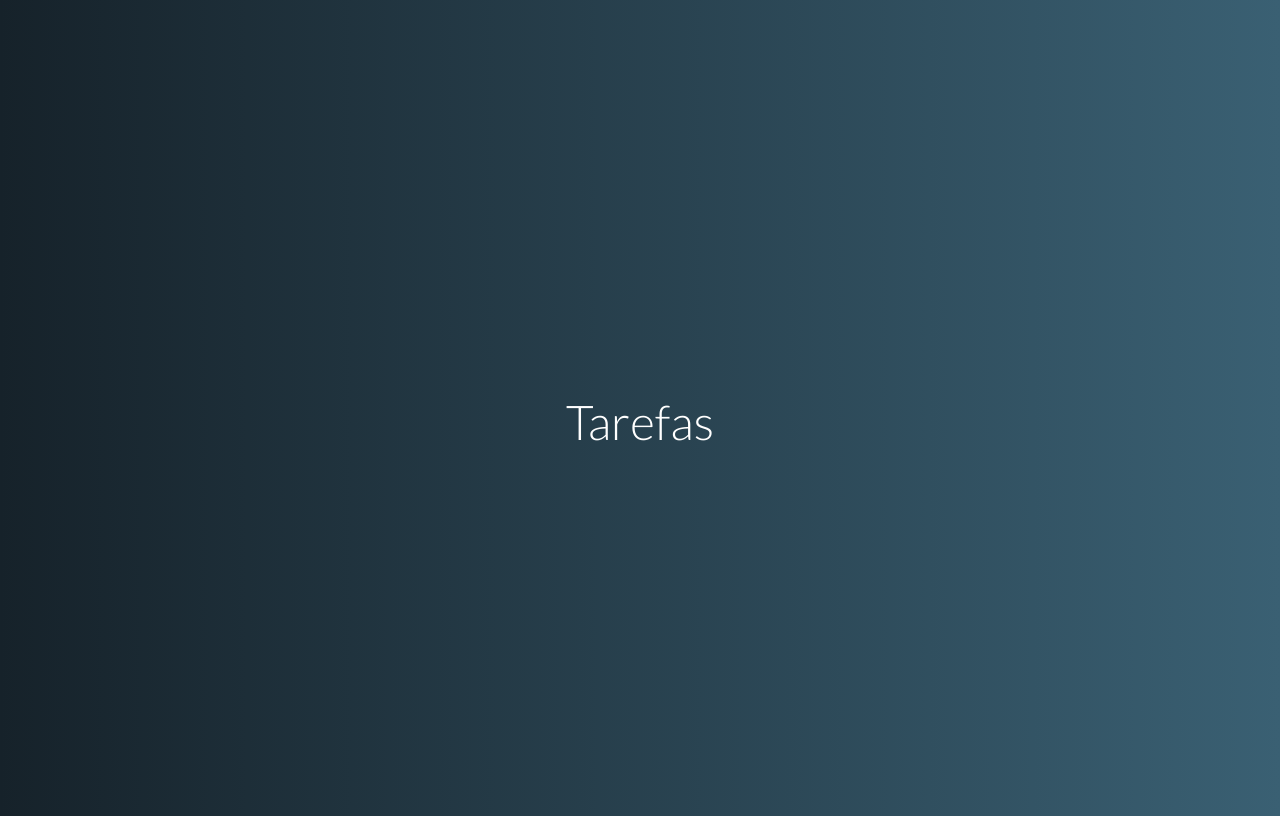
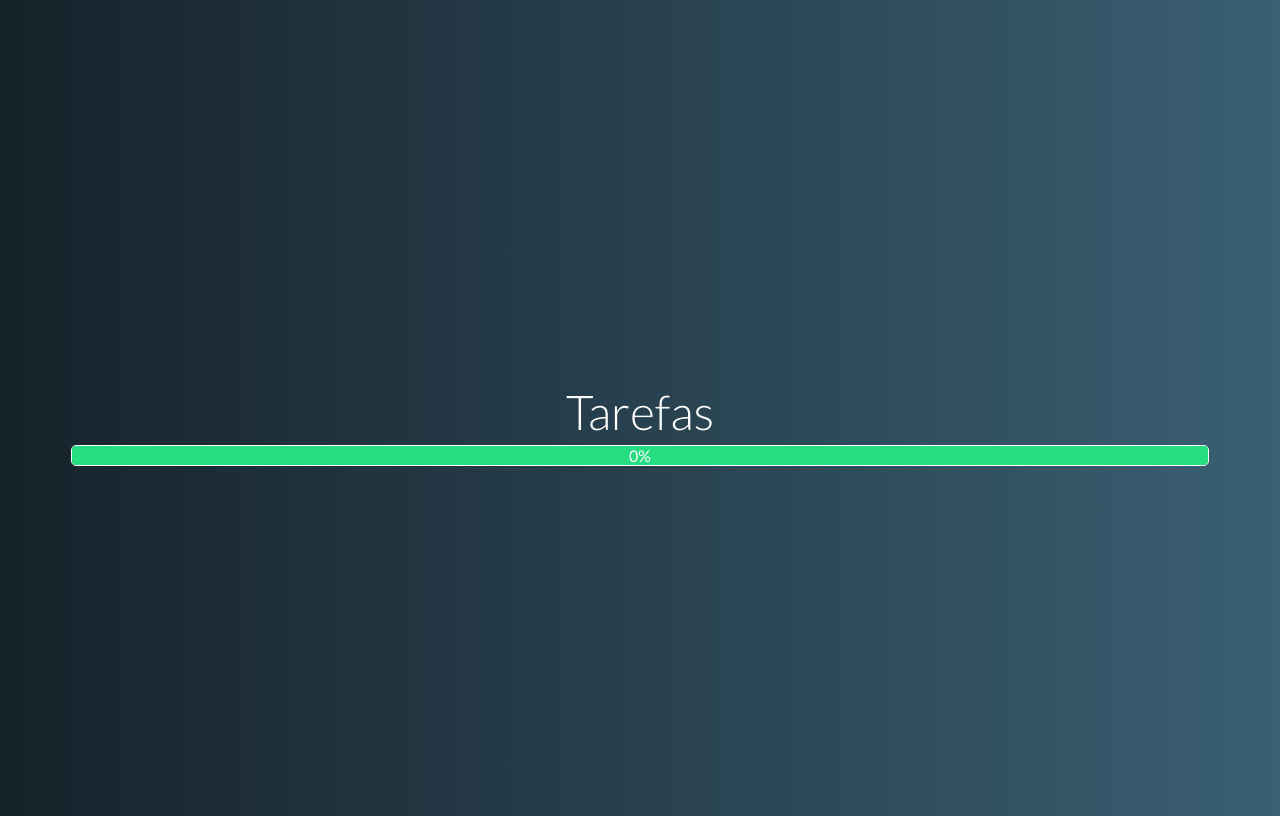
Before and after one commit to vdsou/todo-list-curso-vue, a Vue app: page / in a window 1280 px wide. Built offline with nearby package versions, Linux system fonts and the light colour scheme.

Commit message:
add ProgressBar component to the project

```diff
--- a/src/App.vue
+++ b/src/App.vue
@@ -1,16 +1,21 @@
 <template>
 	<div id="app">
 		<h1>Tarefas</h1>
+    <ProgressBar />
 	</div>
 </template>
 
 <script>
+import ProgressBar from "@/components/ProgressBar.vue"
 export default {
-
+  components: {ProgressBar}
 }
 </script>
 
 <style>
+  *{
+    box-sizing: border-box;
+  }
 	body {
 		font-family: 'Lato', sans-serif;
 		background: linear-gradient(to right, rgb(22, 34, 42), rgb(58, 96, 115));
--- /dev/null
+++ b/src/components/ProgressBar.vue
@@ -0,0 +1,24 @@
+<template>
+  <div class="progress-bar">
+    <div class="progress-percent">0%</div>
+  </div>
+</template>
+
+<script>
+export default {
+
+}
+</script>
+
+<style>
+  .progress-bar{
+    width: 90%;
+    border: 1px solid #fff;
+    border-radius: 5px;
+    overflow: hidden;
+  }
+  .progress-percent{
+    text-align: center;
+    background: #26de81;
+  }
+</style>
```
